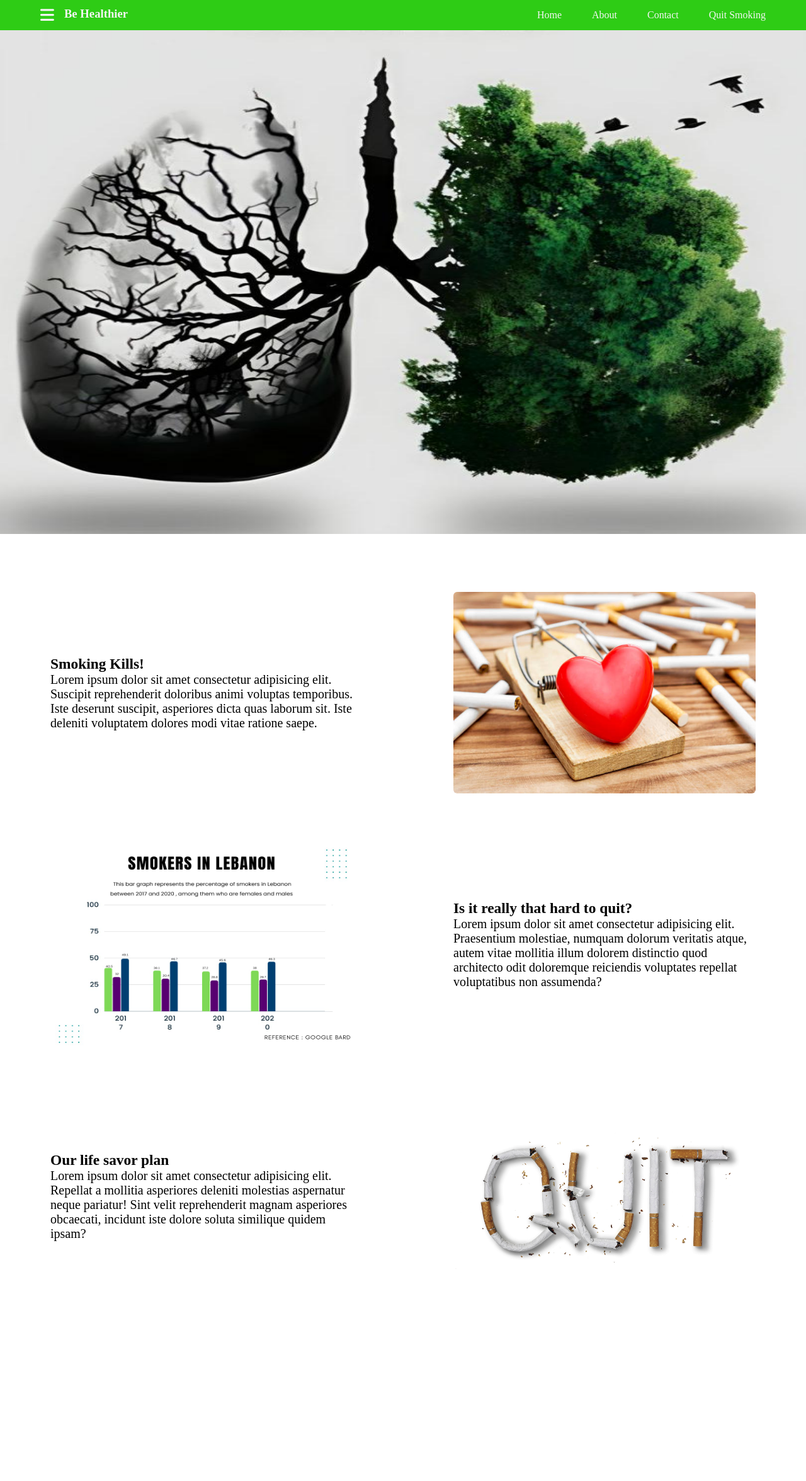
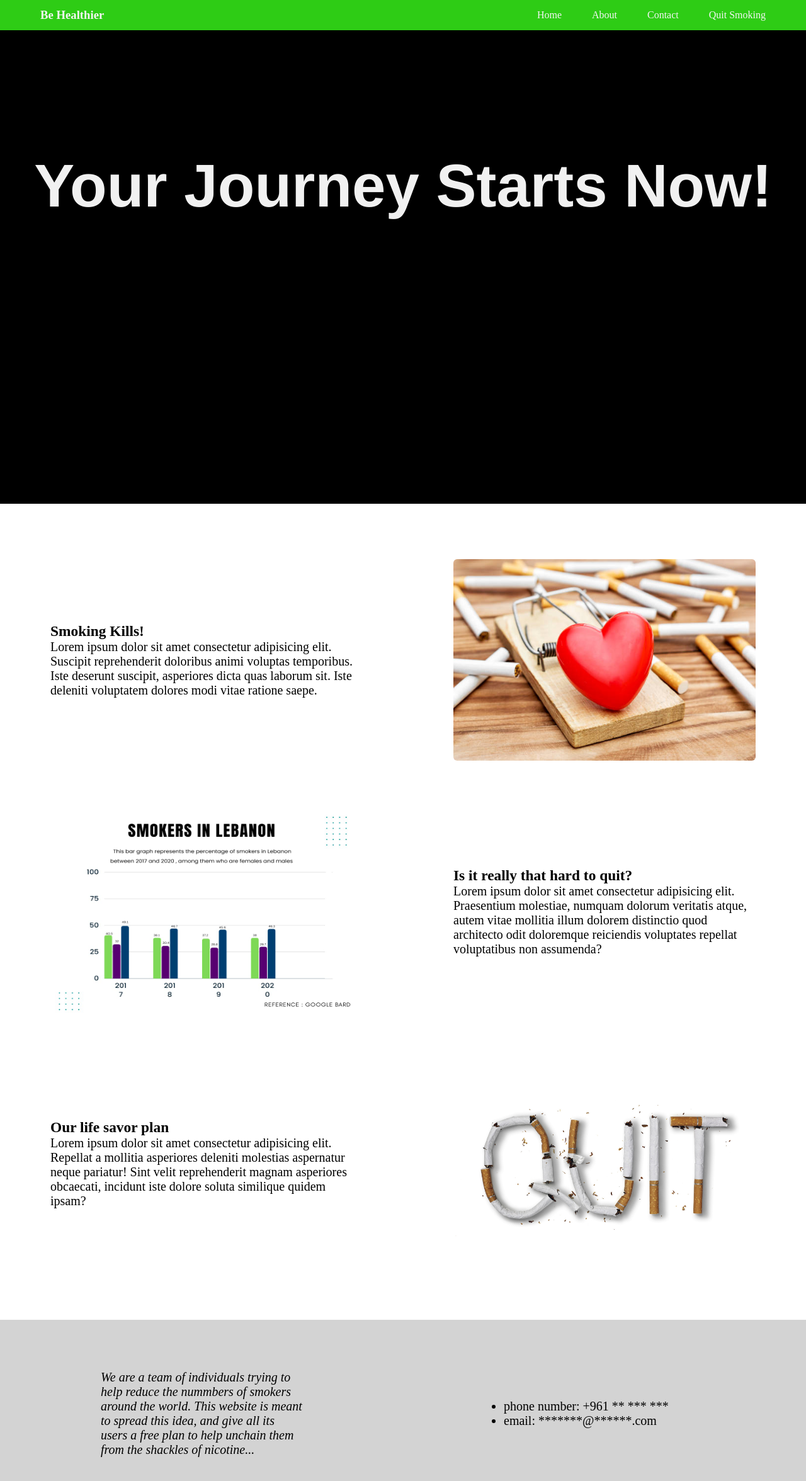
Before and after one commit to HasanDeeb7/codi-presentation, a website: page index.html in a window 1280 px wide. Shown: the whole page at 63% size. Before the commit the page ends 2148 px from the top, so only its background shows below. Drawn offline with Linux system fonts and the light colour scheme.

Commit message:
Yahya's commit

```diff
--- a/index.css
+++ b/index.css
@@ -170,3 +170,49 @@ input[type="submit"]{
     margin:10px 0 10px 200px;
     font-size: 20px;
 }
+#header{
+  font-size: 48px;
+  text-align: center;
+  position: relative;
+  height: 100vh;
+  width: 100vw;
+  background-color: black;
+  color:white;
+}
+#header h1{
+  position: relative;
+  top:15rem;
+  font-family:'Franklin Gothic Medium', 'Arial Narrow', Arial, sans-serif;
+}
+#header h1::before{
+  content: "It's Time To Stop!";
+  animation: fadein  7s;
+  animation-iteration-count: infinite;
+}
+@keyframes fadein {
+  0% {opacity:0; }
+  100% { opacity:100%;
+        content:"Your Journey Starts Now!";};
+}
+#grid-container2{
+  display: flex;
+  justify-content: space-around;
+  align-items: center;
+  font-size: 20px;
+}
+#info{
+  width:20rem;
+  font-style: italic;
+}
+#contact-info{
+  width:20rem;
+}
+footer{
+  background-color: lightgrey;
+  padding:5rem 0;
+    }
+#header-container{
+  position: fixed;
+  width: 100%;
+  z-index:100;
+}
--- a/index.html
+++ b/index.html
@@ -4,7 +4,7 @@
     <meta charset="UTF-8" />
     <meta name="viewport" content="width=device-width, initial-scale=1.0" />
     <title>Health Care</title>
-    <link rel="stylesheet" href="/index.css" />
+    <link rel="stylesheet" href="index.css" />
     <link
       href="./node_modules/@fortawesome/fontawesome-free/css/all.css"
       rel="stylesheet"
@@ -13,22 +13,21 @@
   <body>
     <div id="header-container">
       <div id="left-part-container">
-        <div id="sidebar-btn"><i class="fa-solid fa-bars"></i></div>
         <h3>Be Healthier</h3>
       </div>
       <div id="nav-container">
         <ul id="nav-wrapper">
-          <li class="nav"><a href="#home">Home</a></li>
-          <li class="nav"><a href="#about">About</a></li>
-          <li class="nav"><a href="#contact">Contact</a></li>
+          <li class="nav"><a href="#header">Home</a></li>
+          <li class="nav"><a href="#info">About</a></li>
+          <li class="nav"><a href="#contact-info">Contact</a></li>
           <li class="nav">
             <a href="#">Quit Smoking</a>
           </li>
         </ul>
       </div>
     </div>
-    <div >
-        <img src="./Assets/Lungs difference.jpeg" alt="picture showing the banner" id="lungs">
+    <div id="header">
+      <h1></h1>
         </div>
         <!--the full picture at the beginning of the page-->
         <article id="grid-container1">
@@ -78,8 +77,17 @@
          </div>
         <!--end of the form-->
         <footer id="grid-container2">
-            <div id="info"></div>
-            <div id="contact-info"></div>
+            <div id="info">
+              <p>We are a team of individuals trying to help reduce the nummbers of smokers around the world.
+                This website is meant to spread this idea, and give all its users a free plan to help unchain them from the shackles of nicotine...
+              </p>
+            </div>
+            <div id="contact-info">
+              <ul>
+                <li>phone number: +961 ** *** ***</li>
+                <li>email: *******@******.com</li>
+              </ul>
+            </div>
         </footer>
         <!--footer to display our info-->
   </body>
```
